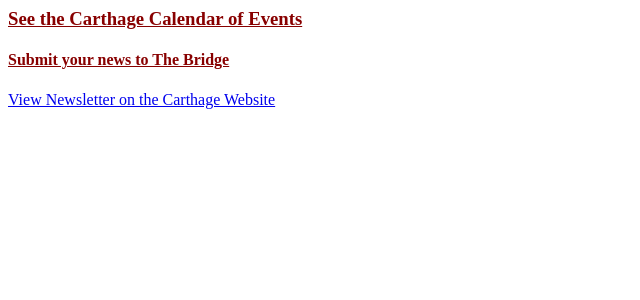
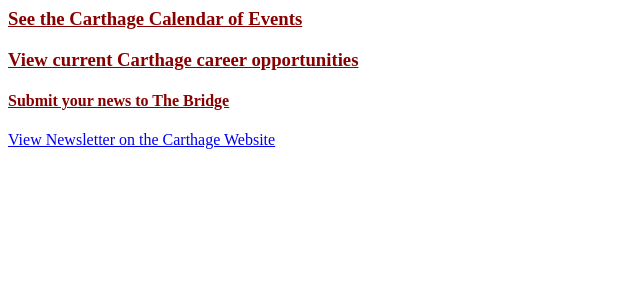
Before and after one commit to plungerman/django-djtito, a Django app: template djtito/templates/newsletter/content.inc.html in a window 1280 px wide. Shown: the top 300 px of the page, without its empty margins (0-640 px from the left). Run offline with Django 3.2, Linux system fonts and the light colour scheme; the template is opened without the code that fills it, so the values that code supplies are empty.

Commit message:
added text 'current Carthage career opportunities' to the newsletter template

```diff
--- a/djtito/templates/newsletter/content.inc.html
+++ b/djtito/templates/newsletter/content.inc.html
@@ -47,6 +47,12 @@
     See the Carthage Calendar of Events
   </a>
 </h3>
+<h3>
+  <a style="color:#800"
+    href="https://www.carthage.edu/careers/">
+    View current Carthage career opportunities
+  </a>
+</h3>
 <h4>
   <a style="color:#800"
     href="https://www.carthage.edu/bridge/submit/">
```
